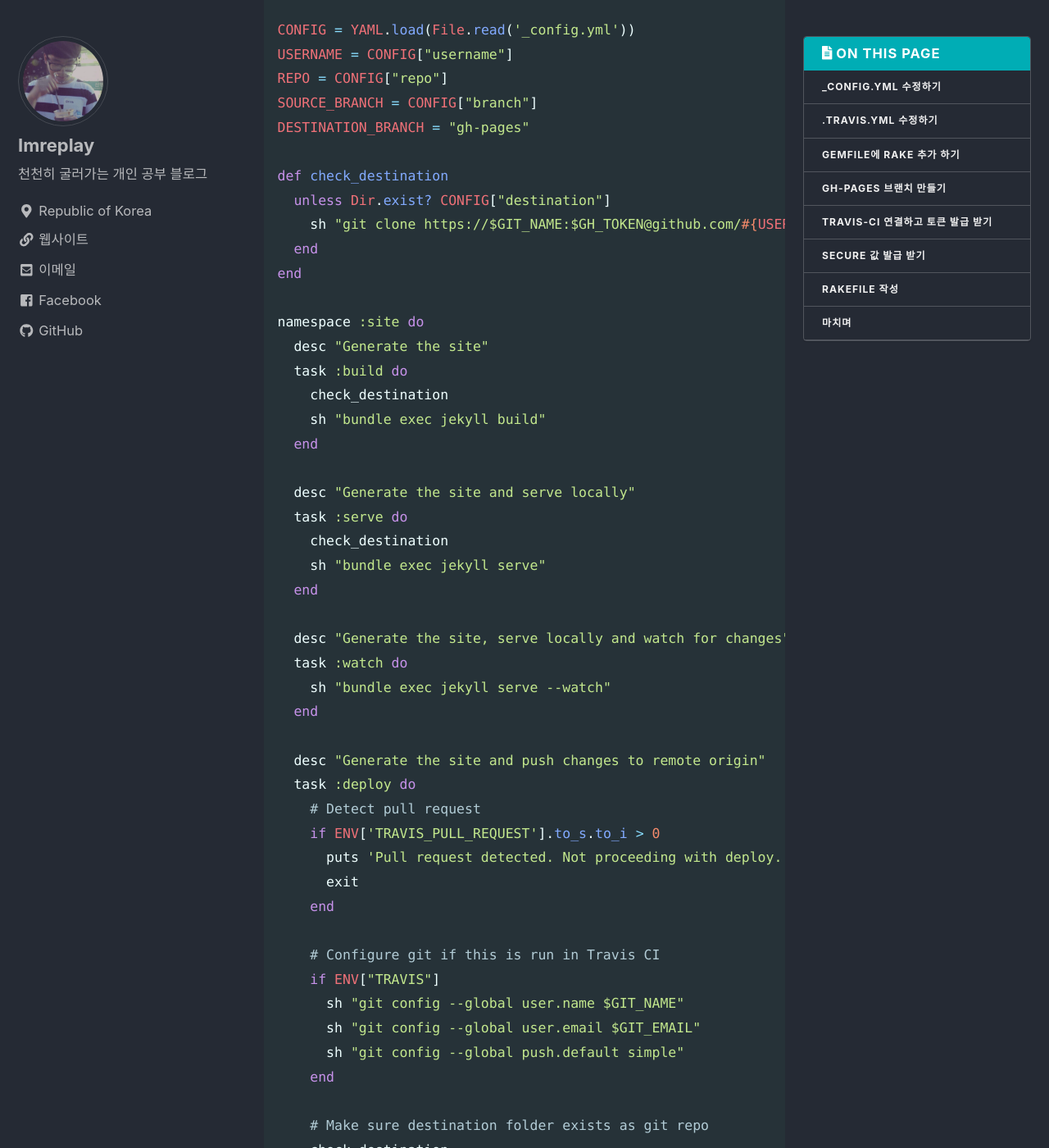
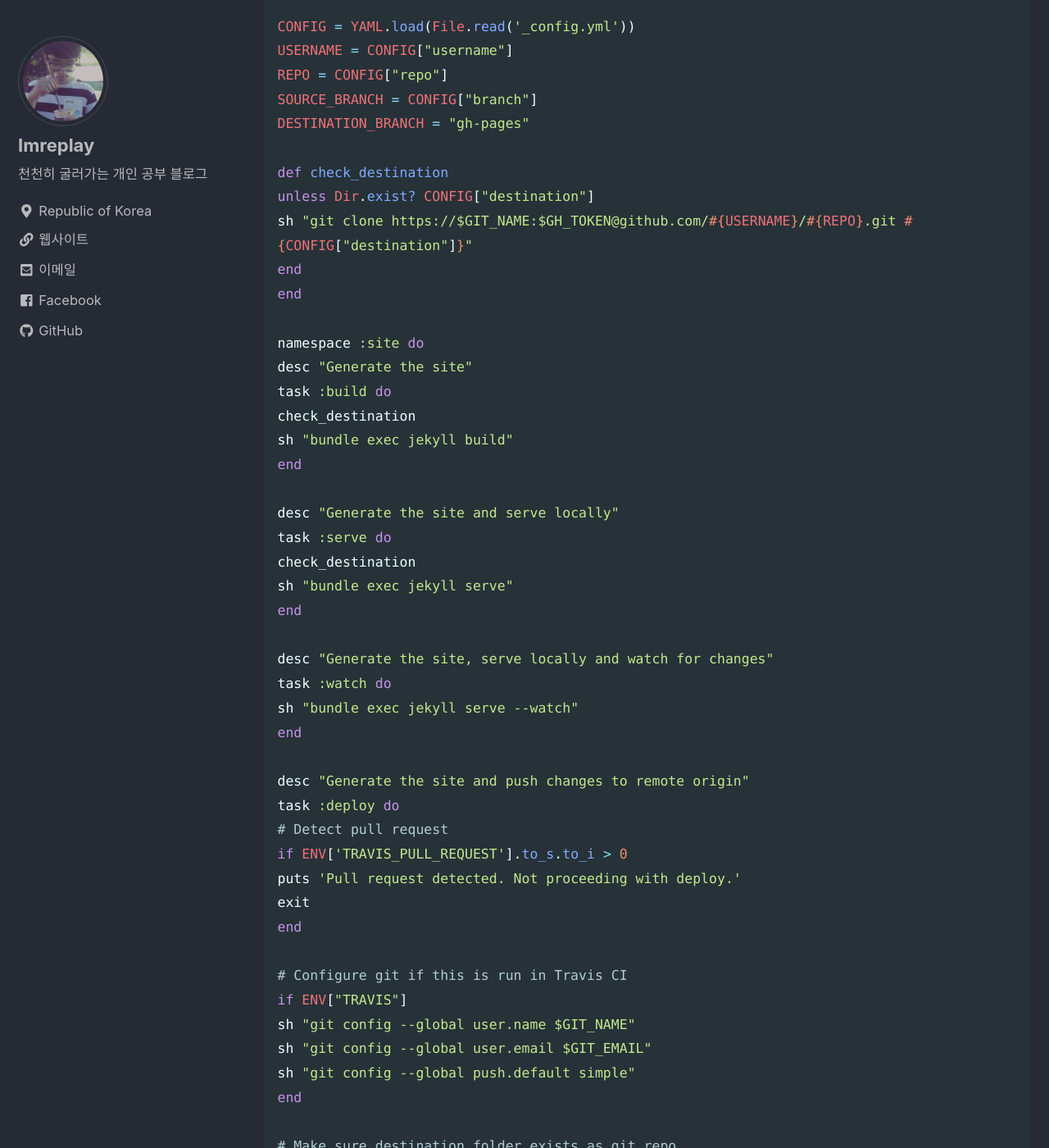
Before and after one commit to imreplay/blog_old, a Jekyll site: the page built from _posts/2018-07-02-Travis-ci를 통해 배포자동화.md, in a window 1280 px wide and 1400 px high, scrolled down 6114 px. Shown: the whole window at 82% size. Built offline with Jekyll 4.4.1, drawn with Linux system fonts in a browser that asks for light colours; nearby versions of some CDN libraries; comment, search, counter and statistics services are not loaded; a style sheet for code colours, icons or effects is not loaded; part of the change alters nothing that is shown.

```diff
--- a/_config.yml
+++ b/_config.yml
@@ -263,6 +263,7 @@ defaults:
       type: posts
     values:
       layout: single
+      classes: wide
       author_profile: true
       read_time: true
       comments: true
@@ -276,6 +277,7 @@ defaults:
       type: pages
     values:
       layout: single
+      classes: wide
       author_profile: true
 
 #build option
--- a/_sass/minimal-mistakes/_syntax.scss
+++ b/_sass/minimal-mistakes/_syntax.scss
@@ -15,6 +15,7 @@
 
 div.highlighter-rouge>pre,div.highlighter-rouge pre.highlight,figure.highlight>pre,figure.highlight pre.highlight {
     margin: 0;
+    white-space: pre-line;
     padding: 1em
 }
 
```
